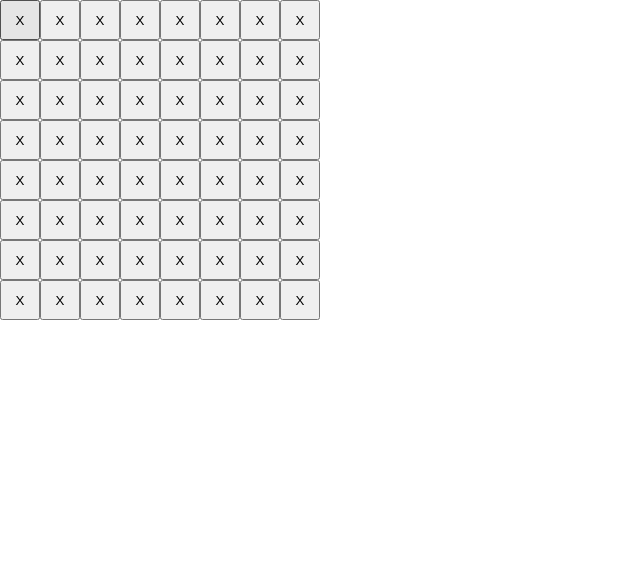
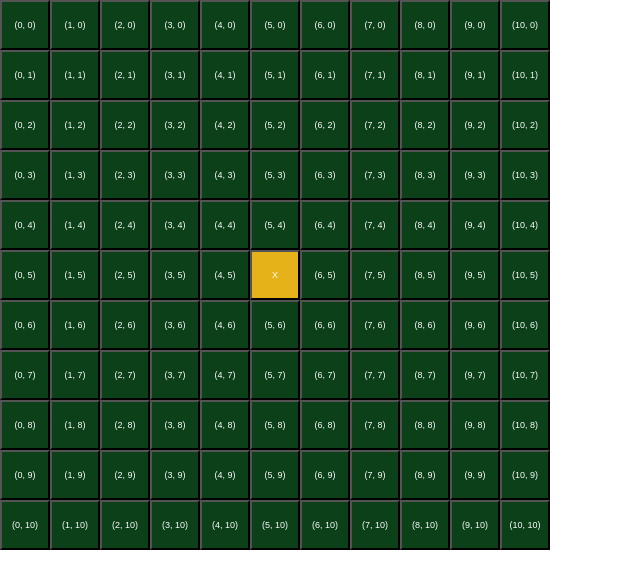
Before and after one commit to mew-the-cat/escape-velocity, a React (Create React App) app: page / in a window 1280 px wide. Shown: the top 588 px of the page, without its empty margins (0-640 px from the left). Built offline with nearby package versions, Linux system fonts and the light colour scheme.

Commit message:
Implement movement system, redesign coordinate and character state system

```diff
--- a/src/App.css
+++ b/src/App.css
@@ -1,4 +1,15 @@
-.tile{
-  width: 40px;
-  height: 40px;
+.cell{
+  width: 50px;
+  height: 50px;
+  font-size: 9px;
+  background-color: rgb(11, 64, 25);
+  color: white;
 }
+
+.cell-player{
+  width: 50px;
+  height: 50px;
+  font-size: 9px;
+  background-color: rgb(230, 178, 25);
+  color: white;
+}
--- a/src/App.js
+++ b/src/App.js
@@ -1,4 +1,3 @@
-import logo from './logo.svg';
 import './App.css';
 import React from 'react';
 
@@ -9,42 +8,120 @@
 }
 
 class Game extends React.Component{
+  constructor(props){
+    super(props);
+
+    var initialTiles = new Array(11);
+    for (var col=0; col<initialTiles.length; col++) {
+      initialTiles[col]=new Array(11);
+      for (var row=0; row<initialTiles[col].length; row++){
+        initialTiles[col][row] = new Tile(col, row);
+      }
+    }
+    initialTiles[5][5].characters.push(new Player(100, 5, 5));
+
+    var initialCharacters = [];
+    initialCharacters.push(new Player(100, 5, 5));
+
+
+    this.state = {
+      tiles: initialTiles,
+      characters: initialCharacters,
+    };
+
+    this.handleClickTile = this.handleClickTile.bind(this);
+  }
+
   render(){
     return (
-      <Map />
+      <Map tiles={this.state.tiles} onClick={this.handleClickTile} />
     );
   }
+
+  handleClickTile(col, row){
+    if (this.distCellToCharacter(col, row) == 1){
+      var oldCoords = this.state.characters[0].coords;
+      var oldX = oldCoords.x;
+      var oldY = oldCoords.y;
+
+      var updatedCharacters = this.state.characters;
+      updatedCharacters[0].coords = {
+        x: col,
+        y: row,
+      }
+
+      var updatedTiles = this.state.tiles;
+      updatedTiles[oldX][oldY].characters = [];
+      updatedTiles[col][row].characters.push(updatedCharacters[0]);
+
+      this.setState({
+        tiles: updatedTiles,
+        characters: updatedCharacters,
+      });
+    }
+    else{
+
+    }
+  }
+
+  distCellToCharacter(col, row){
+    return Math.max(Math.abs(this.state.tiles[col][row].coords.x - this.state.characters[0].coords.x), Math.abs(this.state.tiles[col][row].coords.y - this.state.characters[0].coords.y));
+  }
+
 }
 
 class Map extends React.Component{
   constructor(props){
     super(props);
-    this.state = {
-      worldSizeX: 12,
-      worldSizeY: 8,
-    };
   }
 
   render() {
-    var tiles = [];
-    var id = 0;
-    for (var i=0; i<this.state.worldSizeY; i++) {
-      for (var j=0; j<this.state.worldSizeY; j++) {
-        tiles.push(<Tile key={id} />);
-        id += 1;
+    var Cells = [];
+    for (var row=0; row<this.props.tiles.length; row++) {
+      for (var col=0; col<this.props.tiles[row].length; col++){
+        var handleClickTileBound = this.props.onClick.bind(this, col, row);
+        Cells.push(<Cell key={"Cell" + col + ":"+ row} coords={{x: col, y: row}} characters={this.props.tiles[col][row].characters} onClick={handleClickTileBound} />);
       }
-      tiles.push(<br key={id} />)
-      id += 1;
+      Cells.push(<br key={"LineBreak" + row} />);
     }
-    return(tiles);
+    return Cells;
   }
 }
 
-class Tile extends React.Component{
+class Cell extends React.Component{
+  constructor(props) {
+    super(props);
+  }
+
   render(){
-    return(
-      <button className="tile">X</button>
-    );
+    if (this.props.characters.length === 0){
+      return <button className="cell" onClick={this.props.onClick}>{"(" + this.props.coords.x + ", " + this.props.coords.y + ")"}</button>
+    }
+    else{
+      return <button className="cell-player" onClick={this.props.onClick}>X</button>
+
+    }
+  }
+
+}
+
+class Player {
+  constructor(hp, x, y){
+    this.hp = hp;
+    this.coords = {
+      x: x,
+      y: y,
+    }
+  }
+}
+
+class Tile {
+  constructor(x, y){
+    this.coords = {
+      x: x,
+      y: y,
+    }
+    this.characters = [];
   }
 }
 
```
